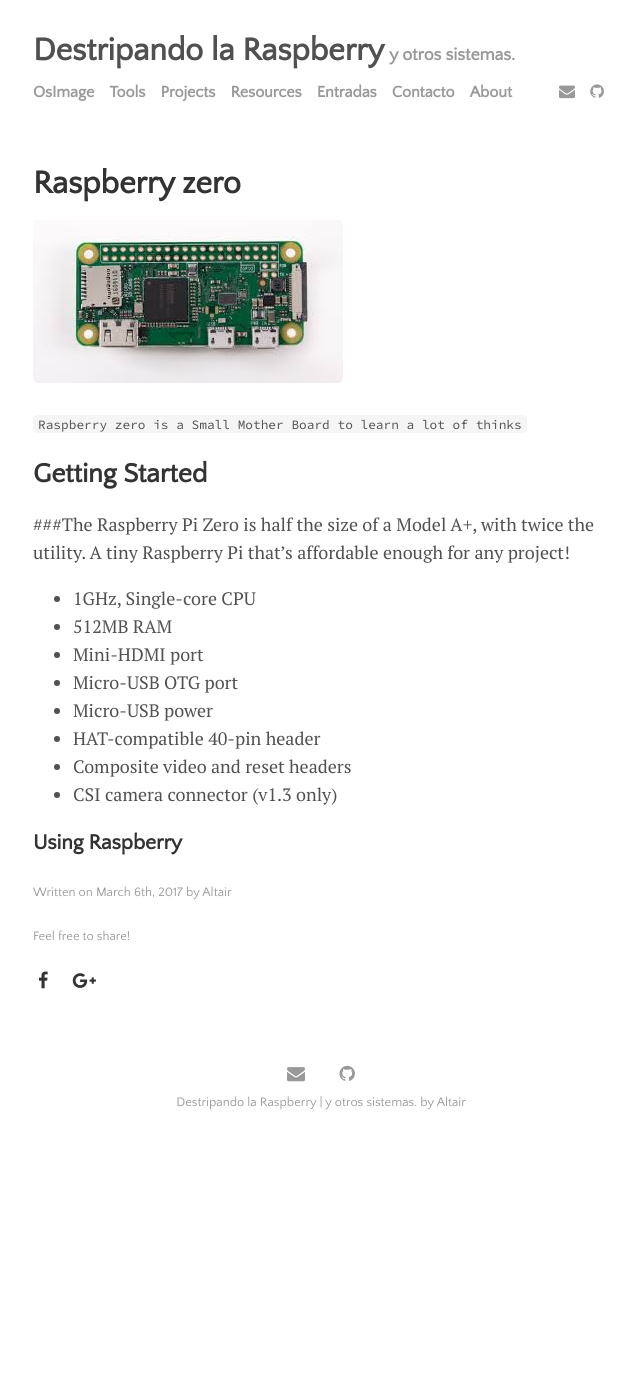
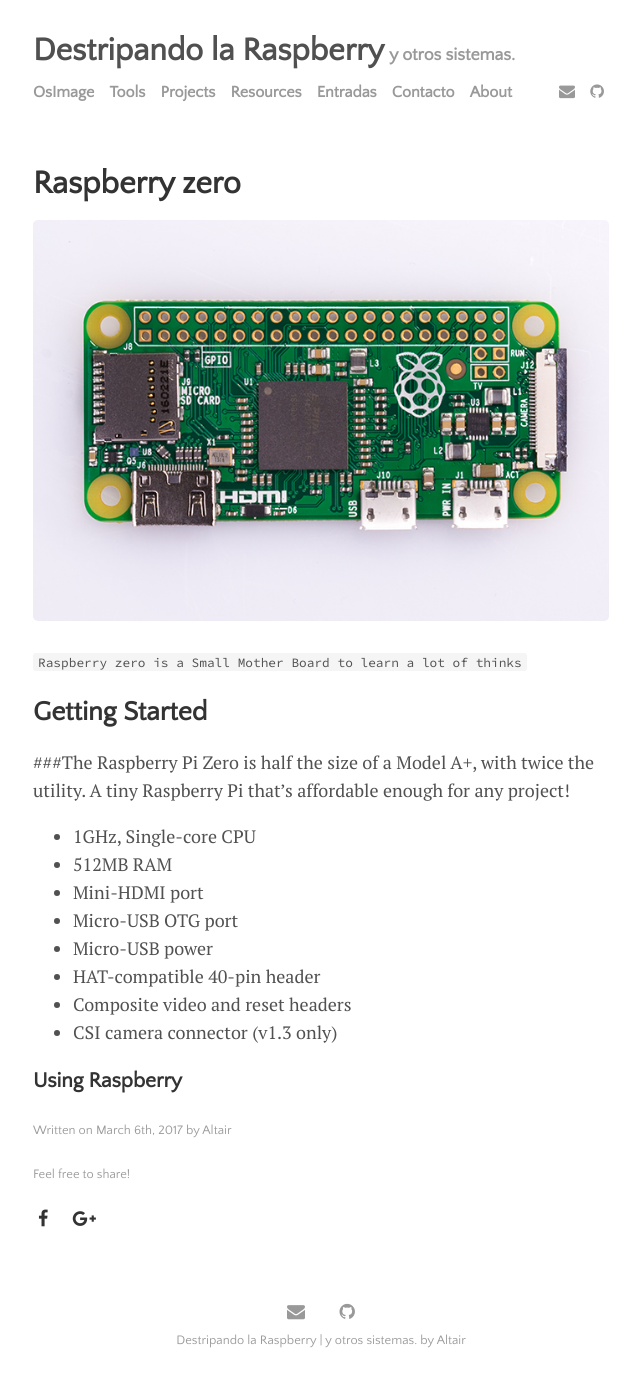
Before and after one commit to MrRastayoung/MrRastayoung.github.io, a Jekyll site: the page built from _posts/2017-03-06-Raspberry-zero-w.md, in a window 1280 px wide. Shown: the whole page, without its empty margins (319-959 px from the left). Built offline with Jekyll 4.4.1, drawn with Linux system fonts in a browser that asks for light colours; nearby versions of some CDN libraries; before the commit the page ends 1148 px from its top, so only the background shows below that.

Commit message:
Final ALL

```diff
--- a/_posts/2017-03-06-Raspberry-zero-w.md
+++ b/_posts/2017-03-06-Raspberry-zero-w.md
@@ -4,8 +4,8 @@
 categories: journal
 tags: [raspberry,hardware]
 image:
-  feature: raspberry_zero.jpg
-  teaser: raspberry_zero2.jpg
+  feature: Raspberry-pi.jpg
+  teaser: Raspberry-pi.jpg
   credit: Raspberry zero
   creditlink: ""
 ---
```
Also changed, not shown: images/Raspberry-pi.jpg (added).
